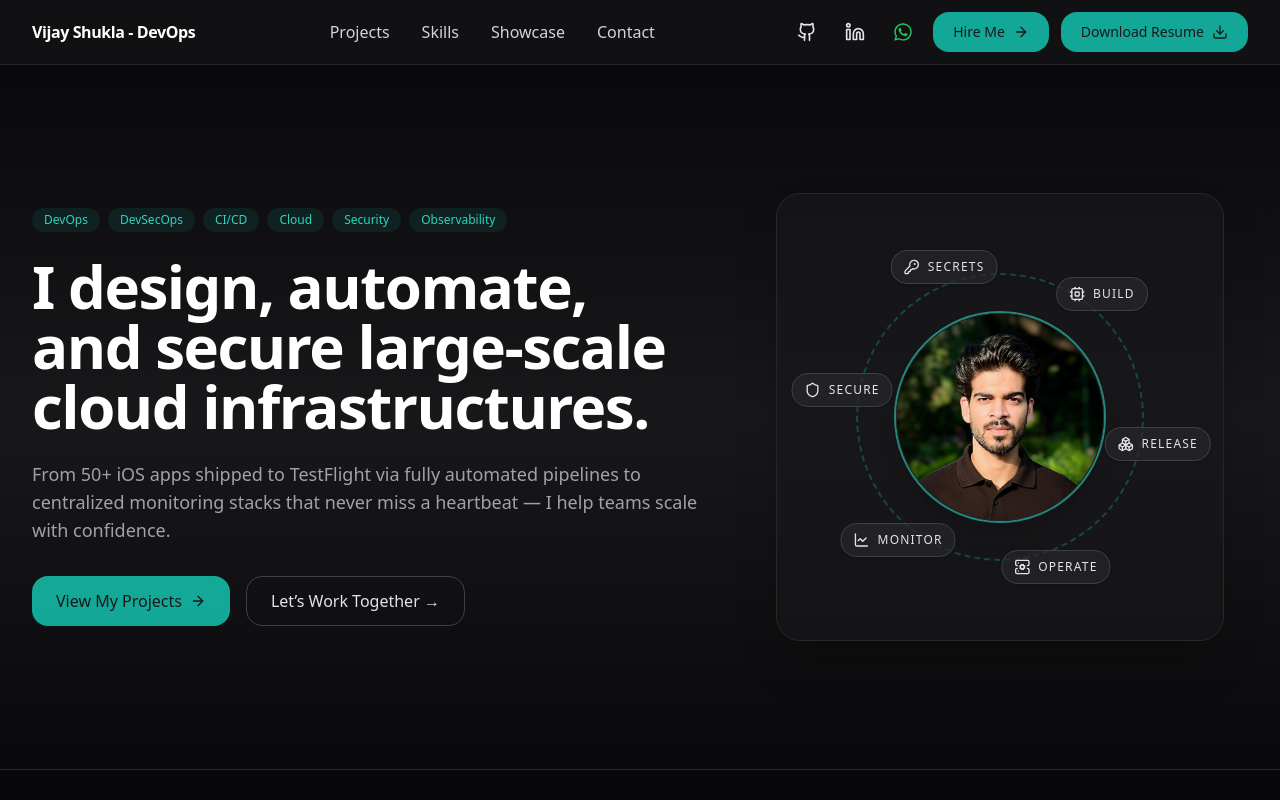
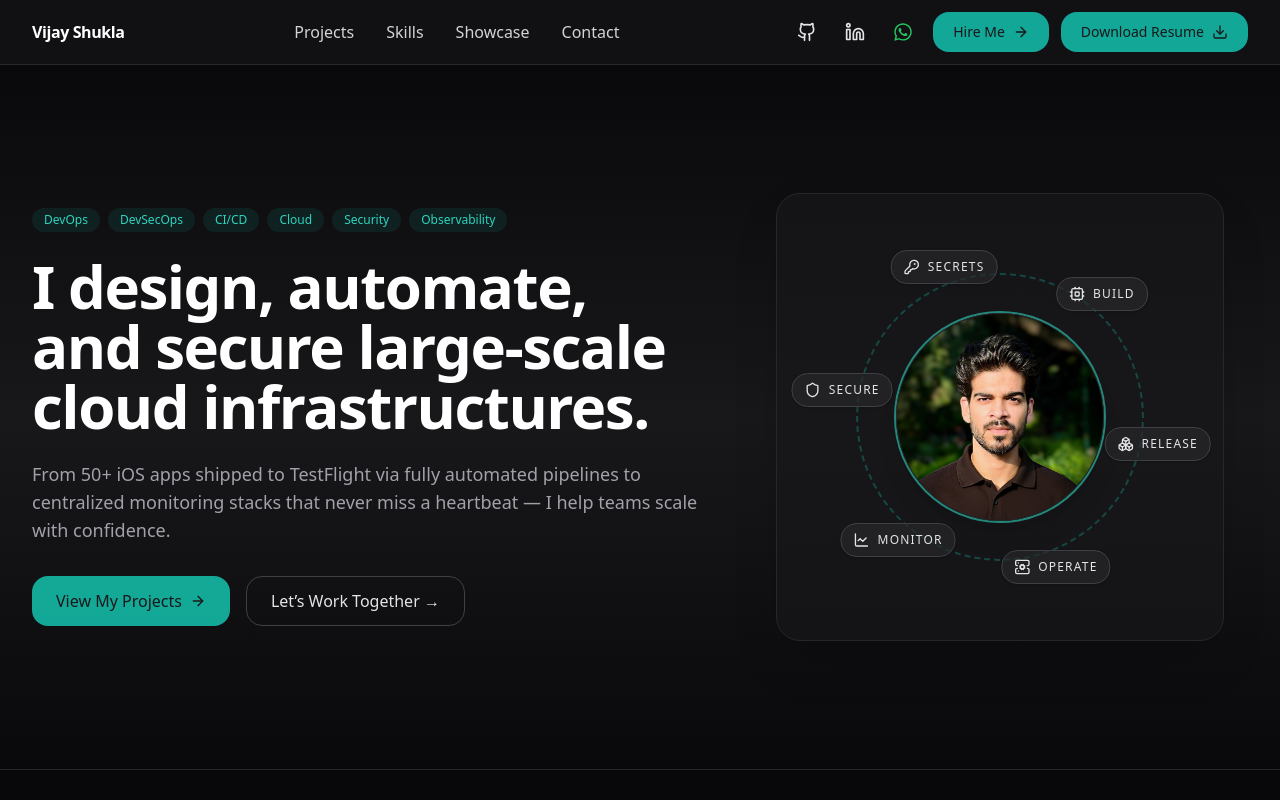
Before and after one commit to vijayshuklaHL/vijayshuklahl.github.io, a React (Vite) app: page / in a window 1280 px wide. Shown: the top 800 px of the page. Built offline with nearby package versions, Linux system fonts and the light colour scheme.

Commit message:
changes title

```diff
--- a/src/App.tsx
+++ b/src/App.tsx
@@ -123,7 +123,7 @@ const PillButton = ({
 const NavBar = () => (
   <div className="sticky top-0 z-40 backdrop-blur supports-[backdrop-filter]:bg-zinc-900/60 bg-zinc-900/80 border-b border-zinc-800">
           <div className="max-w-7xl mx-auto px-4 md:px-6 lg:px-8 h-16 flex items-center justify-between">
-        <a href="#home" className="font-semibold tracking-tight text-white">Vijay Shukla - DevOps</a>
+        <a href="#home" className="font-semibold tracking-tight text-white">Vijay Shukla</a>
         <nav className="hidden md:flex items-center gap-8 text-zinc-300">
         <a href="#projects" className="hover:text-white">Projects</a>
         <a href="#skills" className="hover:text-white">Skills</a>
```
